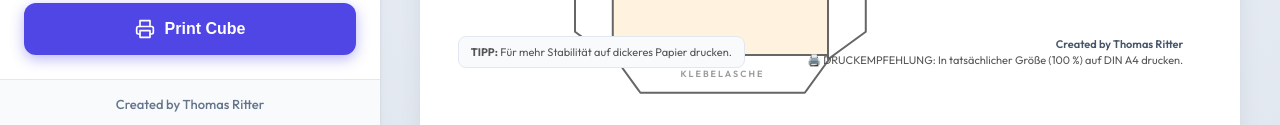
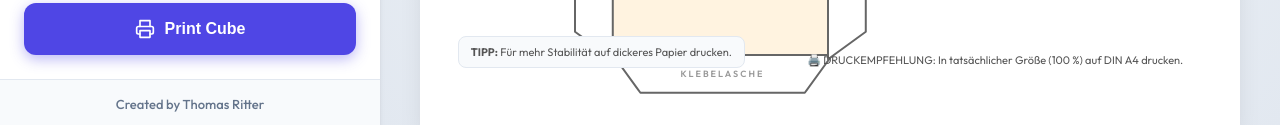
Before and after one commit to leex279/nadines-fragewuerfel-creator, a website built with Vite: page index.html in a window 1280 px wide. Shown: the part 672-797 px from the top of the page. Built offline with nearby package versions, Linux system fonts and the light colour scheme.

Commit message:
Remove creator name from the print sheet

```diff
--- a/index.html
+++ b/index.html
@@ -68,7 +68,6 @@
           </div>
 
           <div class="abs-footer-right">
-            <span style="font-weight: 600; color: #475569;">Created by Thomas Ritter</span><br>
             🖨️ DRUCKEMPFEHLUNG: In tatsächlicher Größe (100 %) auf DIN A4 drucken.
           </div>
 
```
